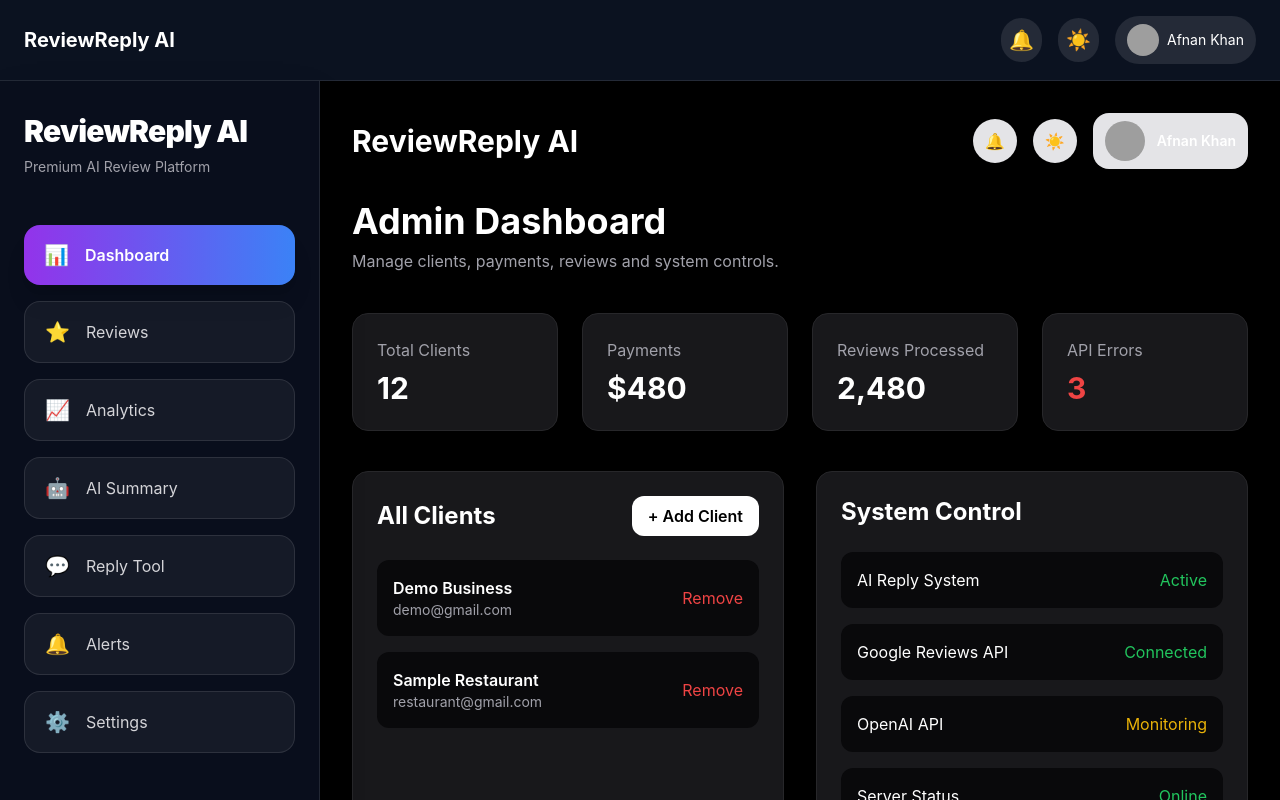
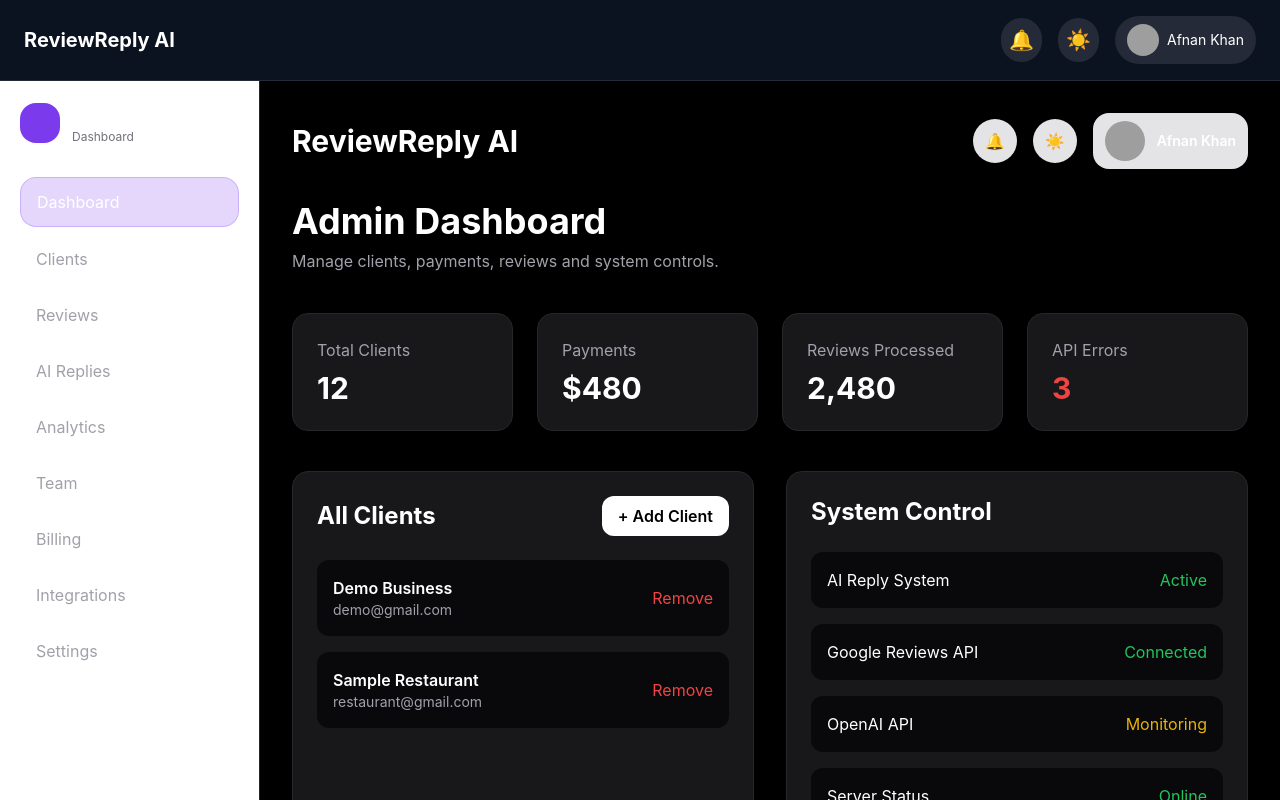
Before and after one commit to afnankhan123456/reviewreply-ai, a Next.js app: page /admin in a window 1280 px wide. Shown: the top 800 px of the page. Built offline with nearby package versions, Linux system fonts and the light colour scheme; grey boxes are pictures that could not be loaded.

Commit message:
Update Sidebar.tsx

```diff
--- a/components/Sidebar.tsx
+++ b/components/Sidebar.tsx
@@ -1,91 +1,48 @@
-import Link from "next/link";
-
 export default function Sidebar() {
   return (
-    <aside className="hidden md:flex w-80 min-h-screen bg-[#0B1020]/90 backdrop-blur-2xl border-r border-white/10 flex-col justify-between px-6 py-8 shadow-2xl">
+    <aside className="w-[260px] hidden lg:flex flex-col justify-between border-r border-zinc-800 bg-white dark:bg-[#060b1f] p-5">
+
       <div>
-        <div className="mb-12">
-          <h1 className="text-3xl font-black text-white tracking-tight">
-            ReviewReply AI
-          </h1>
+        <div className="mb-8 flex items-center gap-3">
+          <div className="h-10 w-10 rounded-2xl bg-violet-600" />
 
-          <p className="text-sm text-zinc-400 mt-2">
-            Premium AI Review Platform
-          </p>
+          <div>
+            <div className="font-bold text-lg">
+              ReviewReply AI
+            </div>
+
+            <div className="text-xs text-zinc-500">
+              Dashboard
+            </div>
+          </div>
         </div>
 
-        <nav className="space-y-4">
-          <Link
-            href="/dashboard"
-            className="flex items-center gap-4 rounded-2xl bg-gradient-to-r from-purple-600 to-blue-500 px-5 py-4 text-white font-semibold shadow-xl"
-          >
-            <span className="text-xl">📊</span>
-            Dashboard
-          </Link>
-
-          <Link
-            href="/reviews"
-            className="flex items-center gap-4 rounded-2xl border border-white/10 bg-white/5 px-5 py-4 text-zinc-300 hover:bg-white/10 hover:text-white transition-all"
-          >
-            <span className="text-xl">⭐</span>
-            Reviews
-          </Link>
-
-          <Link
-            href="/analytics"
-            className="flex items-center gap-4 rounded-2xl border border-white/10 bg-white/5 px-5 py-4 text-zinc-300 hover:bg-white/10 hover:text-white transition-all"
-          >
-            <span className="text-xl">📈</span>
-            Analytics
-          </Link>
-
-          <Link
-            href="/summary"
-            className="flex items-center gap-4 rounded-2xl border border-white/10 bg-white/5 px-5 py-4 text-zinc-300 hover:bg-white/10 hover:text-white transition-all"
-          >
-            <span className="text-xl">🤖</span>
-            AI Summary
-          </Link>
-
-          <Link
-            href="/reply-tool"
-            className="flex items-center gap-4 rounded-2xl border border-white/10 bg-white/5 px-5 py-4 text-zinc-300 hover:bg-white/10 hover:text-white transition-all"
-          >
-            <span className="text-xl">💬</span>
-            Reply Tool
-          </Link>
-
-          <Link
-            href="/alerts"
-            className="flex items-center gap-4 rounded-2xl border border-white/10 bg-white/5 px-5 py-4 text-zinc-300 hover:bg-white/10 hover:text-white transition-all"
-          >
-            <span className="text-xl">🔔</span>
-            Alerts
-          </Link>
-
-          <Link
-            href="/settings"
-            className="flex items-center gap-4 rounded-2xl border border-white/10 bg-white/5 px-5 py-4 text-zinc-300 hover:bg-white/10 hover:text-white transition-all"
-          >
-            <span className="text-xl">⚙️</span>
-            Settings
-          </Link>
-        </nav>
+        <div className="space-y-2">
+          {[
+            "Dashboard",
+            "Clients",
+            "Reviews",
+            "AI Replies",
+            "Analytics",
+            "Team",
+            "Billing",
+            "Integrations",
+            "Settings",
+          ].map((item, index) => (
+            <div
+              key={item}
+              className={`rounded-2xl px-4 py-3 transition-all cursor-pointer ${
+                index === 0
+                  ? "bg-violet-600/20 border border-violet-500/30 text-white"
+                  : "text-zinc-400 hover:bg-white/5"
+              }`}
+            >
+              {item}
+            </div>
+          ))}
+        </div>
       </div>
 
-      <div className="rounded-3xl border border-white/10 bg-white/5 p-5 backdrop-blur-xl shadow-2xl">
-        <p className="text-sm text-zinc-400 mb-2">
-          AI Review Performance
-        </p>
-
-        <h3 className="text-3xl font-bold text-white">
-          98%
-        </h3>
-
-        <div className="mt-4 h-3 rounded-full bg-zinc-800 overflow-hidden">
-          <div className="h-full w-[98%] rounded-full bg-gradient-to-r from-purple-500 to-cyan-400"></div>
-        </div>
-      </div>
     </aside>
   );
 }
```
